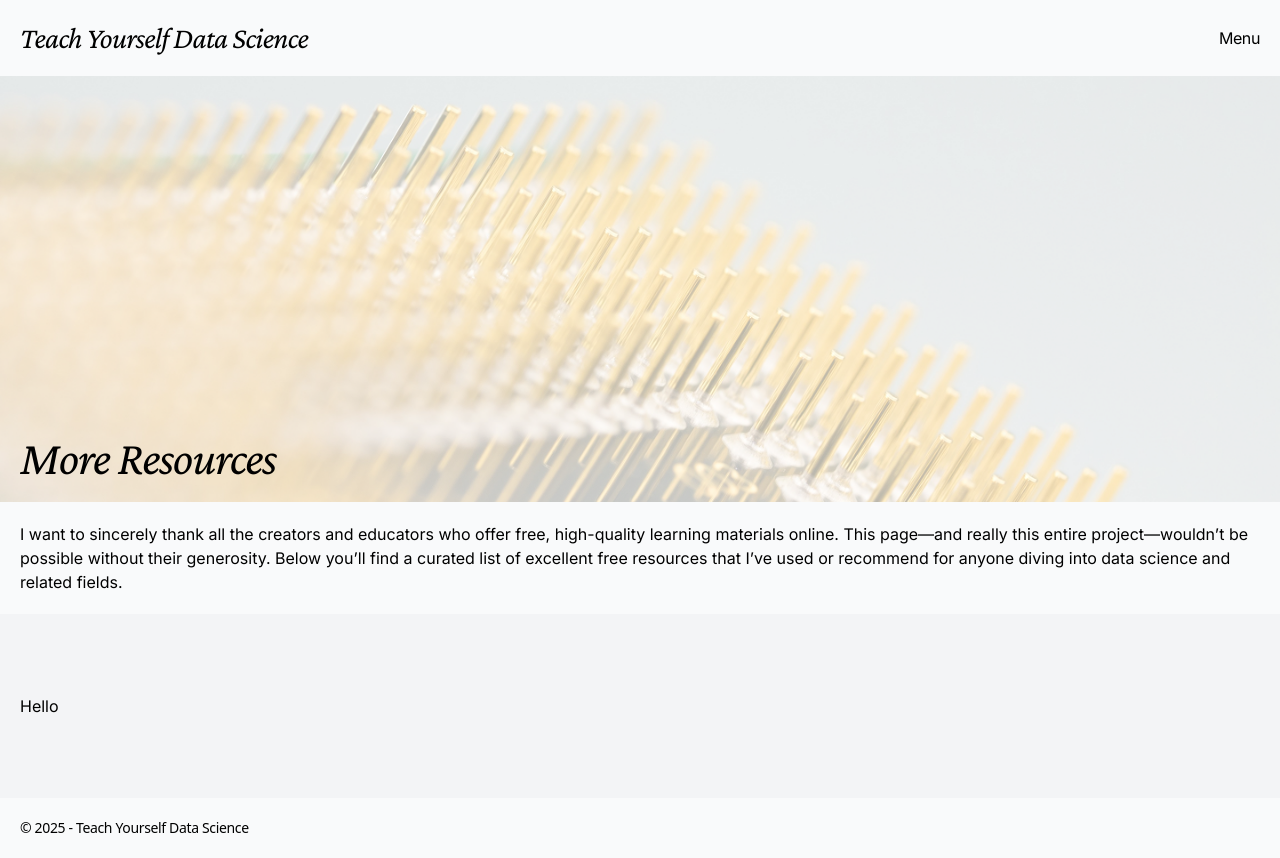
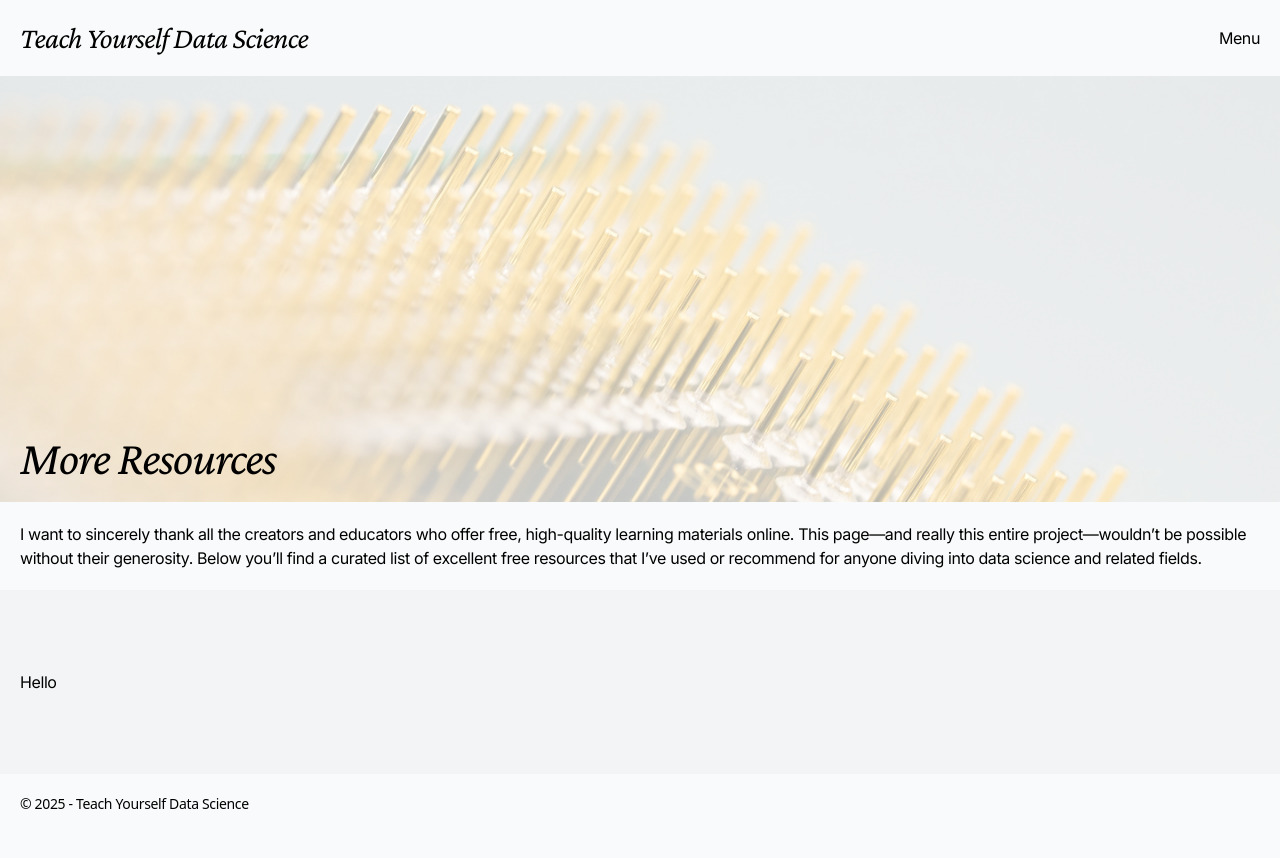
Before and after one commit to rohitjethoe/teach-yourself-ds, a Vue app: page /more-resources in a window 1280 px wide. After the commit the page ends 834 px from the top, so only its background shows below. Built offline with nearby package versions, Linux system fonts and the light colour scheme.

Commit message:
Letter spacings

```diff
--- a/src/views/MoreResources.vue
+++ b/src/views/MoreResources.vue
@@ -5,10 +5,10 @@
             More Resources
         </div>
     </section>
-    <section class="p-2 md:p-5">
+    <section class="p-2 md:p-5 tracking-tight">
         I want to sincerely thank all the creators and educators who offer free, high-quality learning materials online. This page—and really this entire project—wouldn’t be possible without their generosity. Below you’ll find a curated list of excellent free resources that I’ve used or recommend for anyone diving into data science and related fields.
     </section>
-    <section class="bg-gray-100 p-2 py-30 md:py-20 md:p-5">
+    <section class="bg-gray-100 p-2 py-30 md:py-20 md:p-5 tracking-tight">
         Hello
     </section>
 </template>
```
